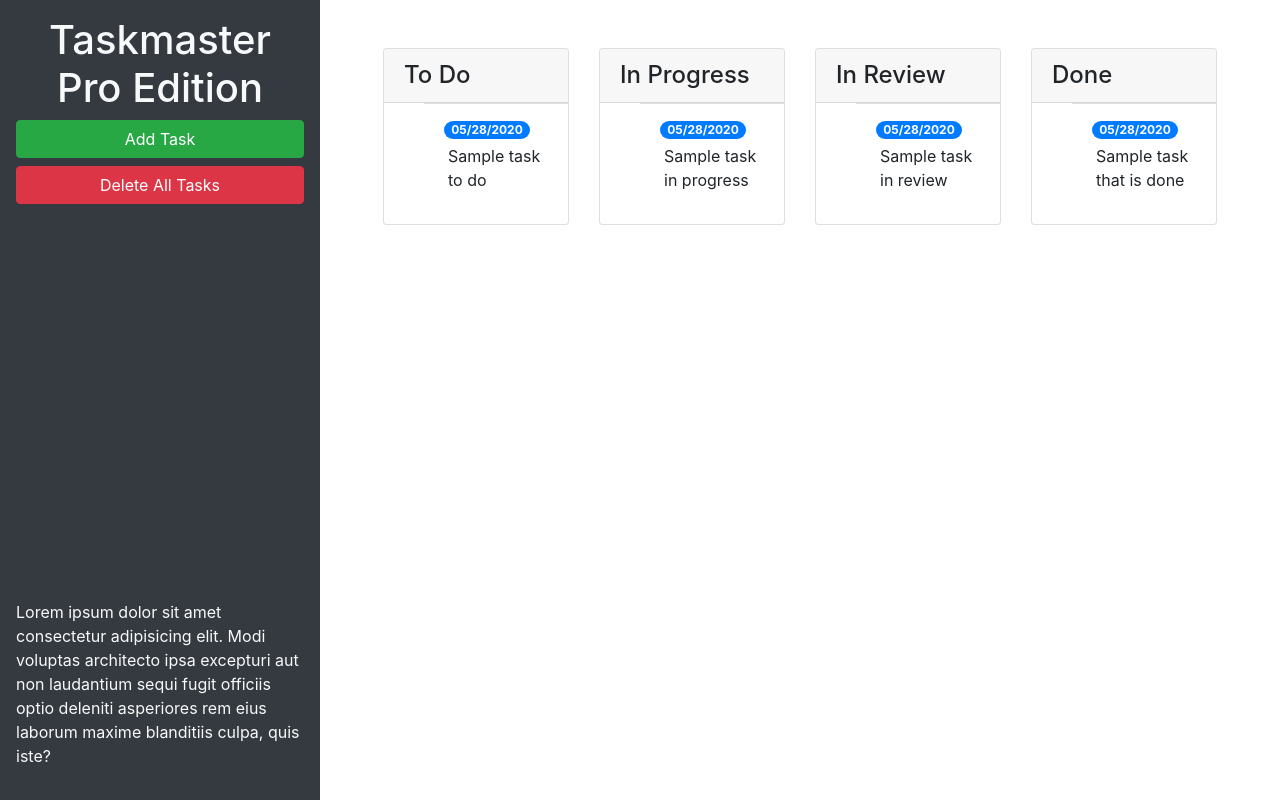
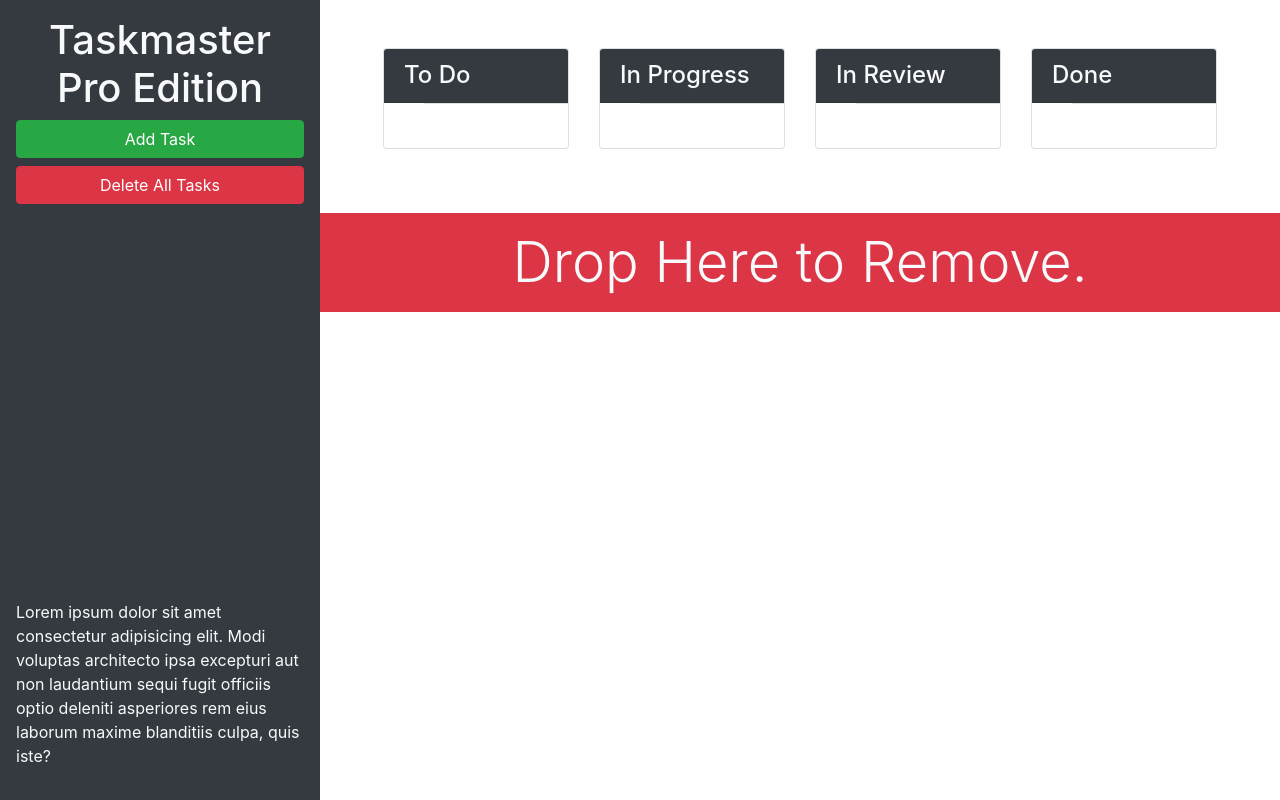
Before and after one commit to rvanooyen/taskmaster-pro, a plain HTML site: page index.html in a window 1280 px wide. Drawn offline with nearby package versions, Linux system fonts and the light colour scheme.

Commit message:
bootstrap

```diff
--- a/index.html
+++ b/index.html
@@ -13,28 +13,28 @@
 <body>
 
   <div class="row min-vh-100 no-gutters">
-    <header class="col-12 col-lg-3 bg-dark text-light d-flex flex-column p-4 p-lg-3">
+    <header class="col-12 col-lg-3 bg-dark text-light sticky-top d-flex flex-column p-4 p-lg-3">
       <h1 class="text-center">Taskmaster Pro Edition</h1>
       <button id="create-task" class="btn btn-block btn-success" data-toggle="modal" data-target="#task-form-modal">Add
         Task</button>
       <button id="remove-tasks" class="btn btn-block btn-danger">Delete All Tasks</button>
-      <p class="mt-auto">Lorem ipsum dolor sit amet consectetur adipisicing elit. Modi voluptas architecto ipsa
+      <p class="mt-auto d-none d-lg-block">Lorem ipsum dolor sit amet consectetur adipisicing elit. Modi voluptas architecto ipsa
         excepturi aut non
         laudantium sequi fugit officiis optio deleniti asperiores rem eius laborum maxime blanditiis culpa, quis iste?
       </p>
     </header>
-    <main class="col-12 col-lg-9">
+    <main class="col-12 col-lg-9 d-flex flex-column">
       <div class="m-5 row justify-content-around">
         <!-- todo start -->
         <div class = "col-12 col-md-6 col-xl-3 mb-3">
           <div class = "card">
-            <h4 class = "card-header">
+            <h4 class = "card-header bg-dark text-light">
               To Do
             </h4>
             <ul id = "list-toDo" class = "list-group-flush">
               <li class = "list-group-item">
-                <span class = "badge badge-primary badge-pill">05/28/2020</span>
-                <p class = "m-1">Sample task to do</p>
+                <span class = "badge badge-primary badge-pill"></span>
+                <p class = "m-1"></p>
               </li>
             </ul>
           </div>
@@ -43,13 +43,13 @@
         <!-- in progress start -->
         <div class = "col-12 col-md-6 col-xl-3 mb-3">
           <div class = "card">
-            <h4 class = "card-header">
+            <h4 class = "card-header bg-dark text-light">
               In Progress
             </h4>
             <ul id = "list-inProgress" class = "list-group-flush">
               <li class = "list-group-item">
-                <span class = "badge badge-primary badge-pill">05/28/2020</span>
-                <p class = "m-1">Sample task in progress</p>
+                <span class = "badge badge-primary badge-pill"></span>
+                <p class = "m-1"></p>
               </li>
             </ul>
           </div>
@@ -58,13 +58,13 @@
         <!-- in review start -->
         <div class = "col-12 col-md-6 col-xl-3 mb-3">
           <div class = "card">
-            <h4 class = "card-header">
+            <h4 class = "card-header bg-dark text-light">
               In Review
             </h4>
             <ul id = "list-inReview" class = "list-group-flush">
               <li class = "list-group-item">
-                <span class = "badge badge-primary badge-pill">05/28/2020</span>
-                <p class = "m-1">Sample task in review</p>
+                <span class = "badge badge-primary badge-pill"></span>
+                <p class = "m-1"></p>
               </li>
             </ul>
           </div>
@@ -73,18 +73,23 @@
         <!-- done start -->
         <div class = "col-12 col-md-6 col-xl-3 mb-3">
           <div class = "card">
-            <h4 class = "card-header">
+            <h4 class = "card-header bg-dark text-light">
               Done
             </h4>
             <ul id = "list-done" class = "list-group-flush">
               <li class = "list-group-item">
-                <span class = "badge badge-primary badge-pill">05/28/2020</span>
-                <p class = "m-1">Sample task that is done</p>
+                <span class = "badge badge-primary badge-pill"></span>
+                <p class = "m-1"></p>
               </li>
             </ul>
           </div>
         </div>
         <!-- done end -->
+      </div>
+      <div id = "trash">
+        <div class = "w-100 bg-danger p-3 text-center text-light display-4 mt-auto">
+          Drop Here to Remove.
+        </div>
       </div>
     </main>
   </div>
```
